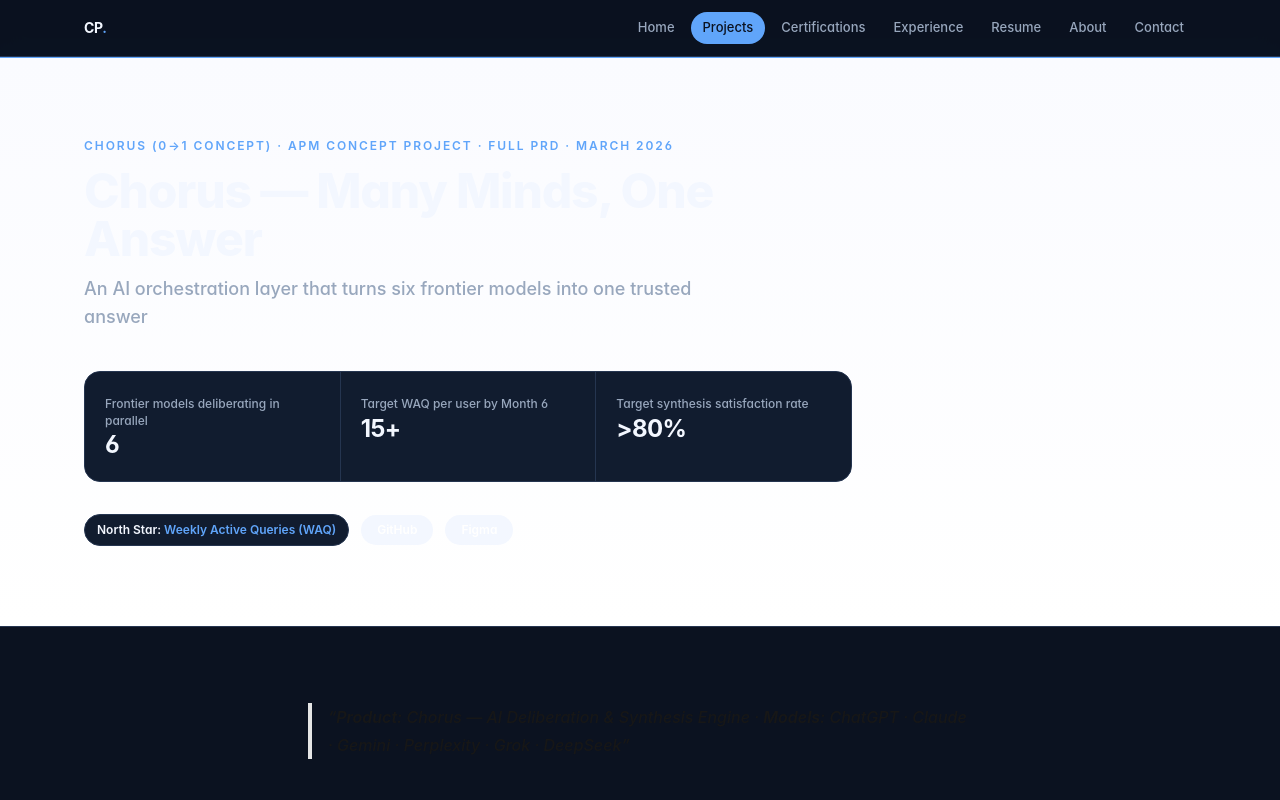
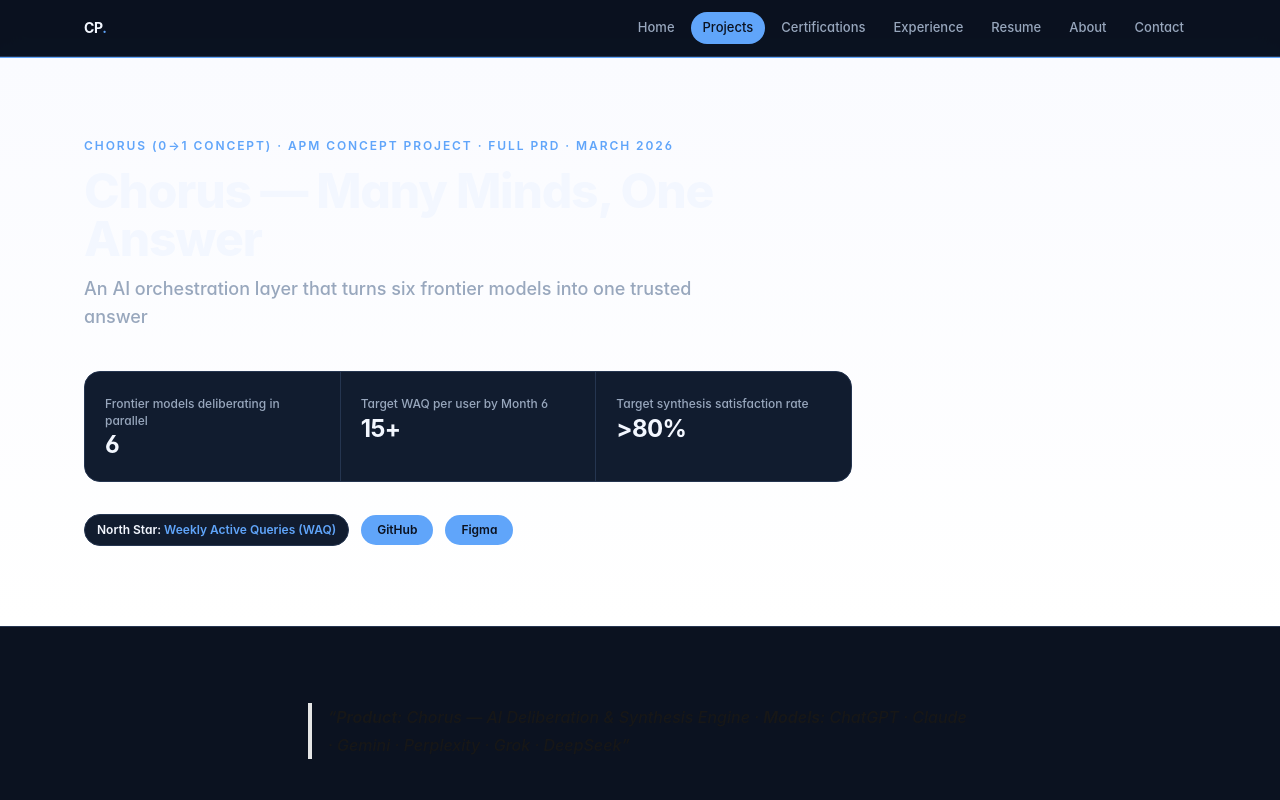
Before and after one commit to cpupadhyay/cpupadhyay.portfolio, a Next.js app in the folder chandra-portfolio/portfolio/: page /projects/chorus in a window 1280 px wide. Shown: the top 800 px of the page. Built offline with nearby package versions, Linux system fonts and the light colour scheme.

Commit message:
Maintain contrast in dark theme

```diff
--- a/chandra-portfolio/portfolio/app/projects/[slug]/page.tsx
+++ b/chandra-portfolio/portfolio/app/projects/[slug]/page.tsx
@@ -67,7 +67,7 @@ export default function CaseStudyPage({ params }: { params: { slug: string } })
                   href={r.href}
                   target="_blank"
                   rel="noreferrer"
-                  className="focus-ring rounded-full bg-ink px-4 py-1.5 text-[12px] font-semibold text-white transition-colors hover:bg-accent"
+                  className="focus-ring rounded-full bg-accent px-4 py-1.5 text-[12px] font-semibold text-[#0B1220] transition-colors hover:bg-accent"
                 >
                   {r.label}
                 </a>
```
